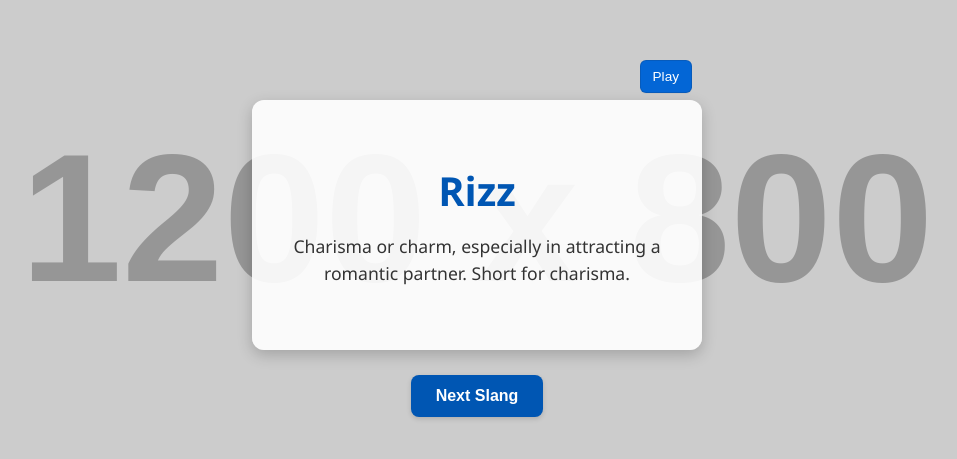
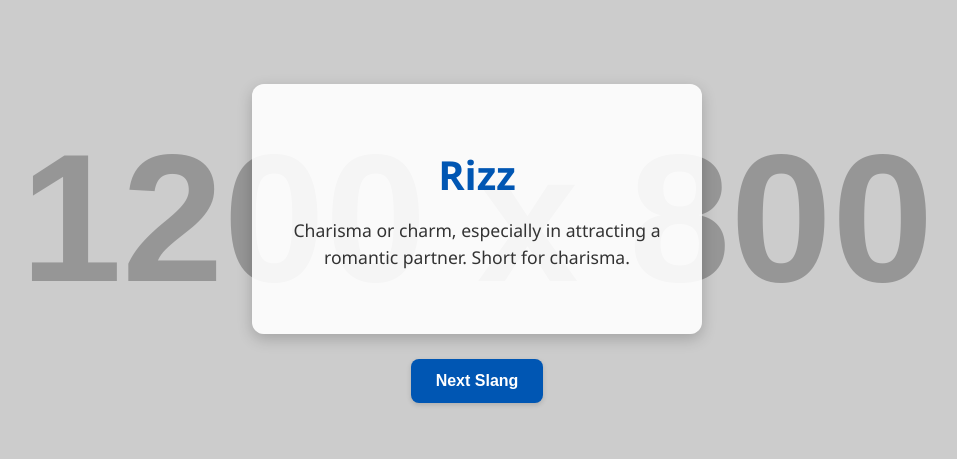
Before and after one commit to ahmadazimazri/skibidi, a plain HTML site: page index.html in a window 1280 px wide. Shown: the part 167-626 px from the top of the page, without its empty margins (163-1120 px from the left). Drawn offline with Linux system fonts and the light colour scheme; placeholder pictures from the web are drawn by us.

Commit message:
update audio

```diff
--- a/index.html
+++ b/index.html
@@ -33,8 +33,8 @@
             align-items: center;
             width: 90%;
             max-width: 450px;
-            position: relative; /* Needed for positioning audio button */
-            padding-top: 50px; /* Add padding to prevent overlap with audio button */
+            position: relative;
+            padding-top: 20px; /* Reduced padding */
         }
 
         /* Styling for the flashcard itself */
@@ -80,7 +80,7 @@
         }
 
         /* Styling for the navigation button */
-        .nav-button {
+        .nav-button { /* Style for Next Slang button */
             background-color: #0056b3;
             color: white;
             border: none;
@@ -91,6 +91,8 @@
             font-weight: bold;
             transition: background-color 0.3s ease;
             box-shadow: 0 2px 5px rgba(0, 0, 0, 0.15);
+            height: 44px;
+            box-sizing: border-box;
         }
         .nav-button:hover {
             background-color: #004494;
@@ -100,41 +102,32 @@
              box-shadow: 0 1px 3px rgba(0, 0, 0, 0.1);
         }
 
-        /* Style for the audio control button */
-        #audio-control-button {
-            position: absolute;
-            top: 10px; /* Positioned relative to flashcard-container */
-            right: 10px; /* Positioned relative to flashcard-container */
-            padding: 8px 12px;
-            font-size: 0.85em;
-            cursor: pointer;
-            background-color: #0366d6;
-            color: white;
-            border: 1px solid rgba(27,31,35,.15);
-            border-radius: 6px;
-            box-shadow: 0 1px 0 rgba(27,31,35,.04);
-            z-index: 10; /* Ensure it's above other elements if needed */
-        }
-        #audio-control-button:hover {
-            background-color: #005cc5;
+        /* Container for the button */
+        .button-container {
+            display: flex;
+            justify-content: center;
+            align-items: center;
+            gap: 15px;
+            flex-wrap: wrap;
         }
 
     </style>
 </head>
 <body>
-    <audio id="background-audio" loop>
-        <source src="https://music.youtube.com/watch?v=AqHlQL3PoD8&si=zg4QH-Wcyw8PhdyJ" type="audio/mpeg">
+    <audio id="sound-player">
         Your browser does not support the audio element.
     </audio>
 
     <div class="flashcard-container">
-        <button id="audio-control-button">Play Music</button>
 
         <div class="flashcard" id="flashcard">
             <div id="slang-term">Loading...</div>
             <div id="slang-meaning">Please wait.</div>
         </div>
+
+        <div class="button-container">
              <button id="next-button" class="nav-button">Next Slang</button>
+        </div>
     </div>
 
     <script>
@@ -164,51 +157,76 @@
             { term: "Preppy", meaning: "A style associated with preparatory school students, often characterized by specific clothing brands, pastel colors, and a clean-cut aesthetic.", image: "https://placehold.co/1200x800/FFDBE9/FF69B4?text=Preppy&font=sacramento" }
         ];
 
+
+// --- Single Sound File Path ---
+// IMPORTANT: Replace this path with the correct relative path to your ack.mp3 file
+// Ensure you have uploaded ack.mp3 to your repository (e.g., in an 'audio' folder).
+const soundFilePath = './audio/ack.mp3'; // Example path
+
 // --- Application References ---
 let currentIndex = 0;
 const termElement = document.getElementById('slang-term');
 const meaningElement = document.getElementById('slang-meaning');
 const nextButton = document.getElementById('next-button');
 const flashcardElement = document.getElementById('flashcard');
-        const audioPlayer = document.getElementById('background-audio'); // Audio player reference
-        const audioButton = document.getElementById('audio-control-button'); // Audio button reference
+const soundPlayer = document.getElementById('sound-player'); // Reference to the audio element
 
 // --- Flashcard Logic ---
 /**
-         * Function to display the flashcard content and update background image.
+ * Function to display the flashcard content, update background, and play sound.
  */
-        function showCard() {
+function showCard(isInitialLoad = false) {
     if (slangData.length === 0) {
         termElement.textContent = "No Slang";
-                meaningElement.textContent = "Add some slang terms to the script!";
+        meaningElement.textContent = "Add slang terms to the script!";
         document.body.style.backgroundImage = 'none';
         return;
     }
-            currentIndex = (currentIndex + slangData.length) % slangData.length; // Ensure index is always valid
+    currentIndex = (currentIndex + slangData.length) % slangData.length;
 
     const currentSlang = slangData[currentIndex];
     termElement.textContent = currentSlang.term;
     meaningElement.textContent = currentSlang.meaning;
 
-            // Update background image for the body
+    // Update background image
     if (currentSlang.image) {
         document.body.style.backgroundImage = `url('${currentSlang.image}')`;
     } else {
         document.body.style.backgroundImage = 'none';
         document.body.style.backgroundColor = '#f0f2f5';
     }
+
+    // --- Play Sound Logic ---
+    // Don't autoplay on the very first card load, wait for user interaction
+    if (!isInitialLoad) {
+        // Check if the sound file path is defined
+        if (soundFilePath) {
+            // Ensure player isn't already playing (optional, prevents overlap if sound is long)
+            // soundPlayer.pause();
+            // soundPlayer.currentTime = 0;
+
+            soundPlayer.src = soundFilePath; // Set the source to the single sound file
+            soundPlayer.play().catch(error => {
+                console.error(`Failed to play sound: ${soundFilePath}`, error);
+                // Note: Autoplay might be blocked by the browser until the user interacts
+                // with the page (clicks, swipes) at least once.
+            });
+        } else {
+            console.warn("soundFilePath is not defined.");
+        }
+    }
 }
 
 /** Function to show the next card. */
 function nextCard() {
     currentIndex++;
-            showCard();
+    showCard(); // Pass false for isInitialLoad
 }
 
 /** Function to show the previous card. */
 function previousCard() {
     currentIndex--;
-            showCard();
+    showCard(); // Pass false for isInitialLoad
 }
 
 // Add event listener to the next button
@@ -219,60 +237,27 @@
 let touchEndX = 0;
 let touchStartY = 0;
 const swipeThreshold = 50;
-
 flashcardElement.addEventListener('touchstart', (event) => {
     touchStartX = event.changedTouches[0].screenX;
     touchStartY = event.changedTouches[0].screenY;
 }, { passive: true });
-
 flashcardElement.addEventListener('touchend', (event) => {
     touchEndX = event.changedTouches[0].screenX;
     const touchEndY = event.changedTouches[0].screenY;
     handleSwipe(touchEndY);
 });
-
 function handleSwipe(touchEndY) {
     const touchDiffX = touchEndX - touchStartX;
     const touchDiffY = touchEndY - touchStartY;
-
     if (Math.abs(touchDiffX) > swipeThreshold && Math.abs(touchDiffX) > Math.abs(touchDiffY)) {
+        // Pass false for isInitialLoad on swipe actions
         if (touchDiffX < 0) { nextCard(); } else { previousCard(); }
     }
-            touchStartX = 0; touchEndX = 0; touchStartY = 0; // Reset
-        }
-
-        // --- Audio Control Logic ---
-        const audioSource = audioPlayer.querySelector('source');
-        // Check if the source attribute exists and is not empty
-        if (!audioSource || !audioSource.getAttribute('src') || audioSource.getAttribute('src').trim() === "") {
-             audioButton.textContent = "No Audio";
-             audioButton.disabled = true;
-             audioButton.style.cursor = 'not-allowed';
-             audioButton.style.backgroundColor = '#6a737d';
-             console.warn("Audio source is not set or empty in the <audio> tag.");
-        } else {
-            audioButton.addEventListener('click', () => {
-                if (audioPlayer.paused) {
-                    audioPlayer.play().then(() => {
-                        audioButton.textContent = 'Pause';
-                    }).catch(error => {
-                        console.error("Audio play failed. Check audio source URL and browser console.", error);
-                        // Display specific error if possible, or generic error
-                        audioButton.textContent = 'Play Error';
-                        // Optionally disable button permanently or temporarily
-                        // audioButton.disabled = true;
-                    });
-                } else {
-                    audioPlayer.pause();
-                    audioButton.textContent = 'Play';
-                }
-            });
-             // Set initial button text
-             audioButton.textContent = 'Play';
+    touchStartX = 0; touchEndX = 0; touchStartY = 0;
 }
 
 // --- Initial Load ---
-        showCard(); // Display the first card
+showCard(true); // Pass true for isInitialLoad to prevent sound on first load
 
 </script>
 
```
Also changed, not shown: 1 other file. Lines whose indentation alone changed are shown as unchanged.
